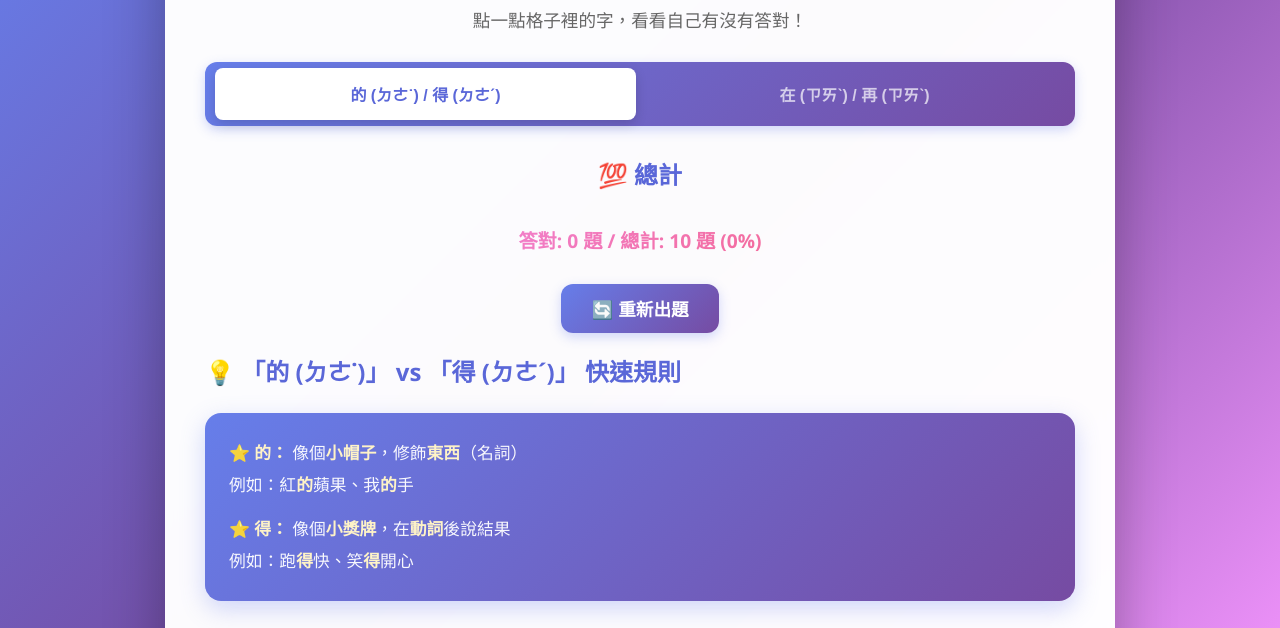
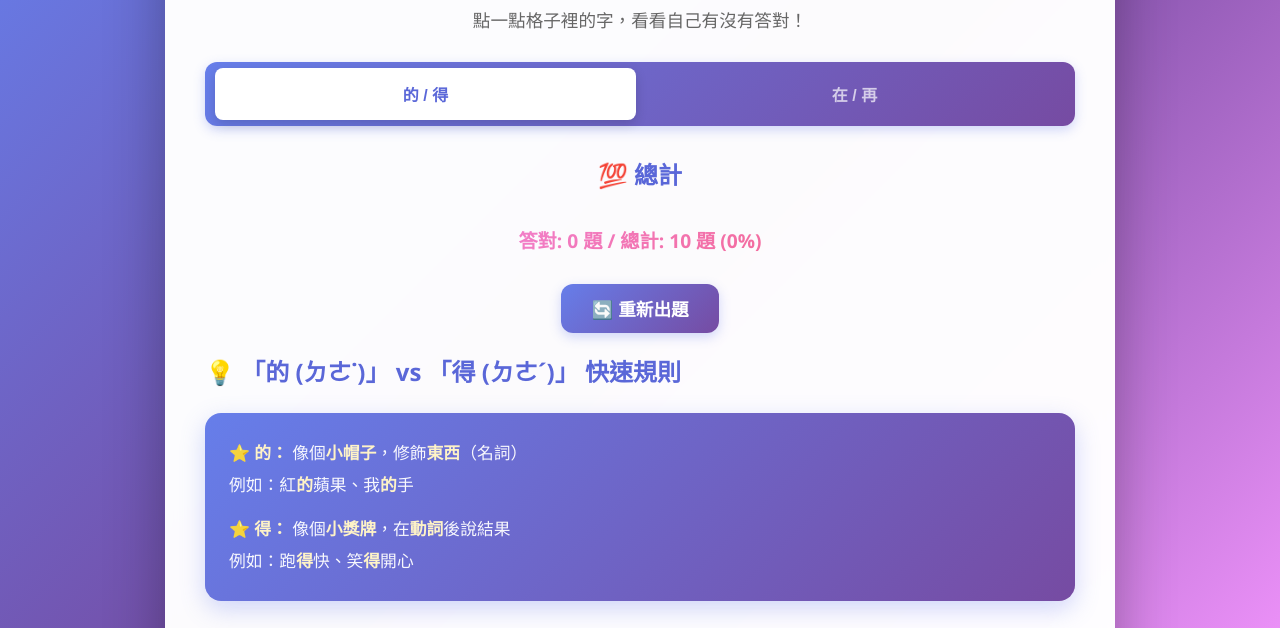
Before and after one commit to liucjray/fish-flash-card, a plain HTML site: page index.html in a window 1280 px wide. Shown: the part 124-752 px from the top of the page. Drawn offline with Linux system fonts and the light colour scheme.

Commit message:
Remove bopomofo from tab buttons

```diff
--- a/index.html
+++ b/index.html
@@ -528,8 +528,8 @@
         <p>點一點格子裡的字，看看自己有沒有答對！</p>
 
         <div class="tab-nav">
-            <button class="tab-button active" data-tab="tab-de">的 (ㄉㄜ˙) / 得 (ㄉㄜˊ)</button>
-            <button class="tab-button" data-tab="tab-zai">在 (ㄗㄞˋ) / 再 (ㄗㄞˋ)</button>
+            <button class="tab-button active" data-tab="tab-de">的 / 得</button>
+            <button class="tab-button" data-tab="tab-zai">在 / 再</button>
         </div>
 
         <h2 id="score-section">💯 總計</h2>
```
